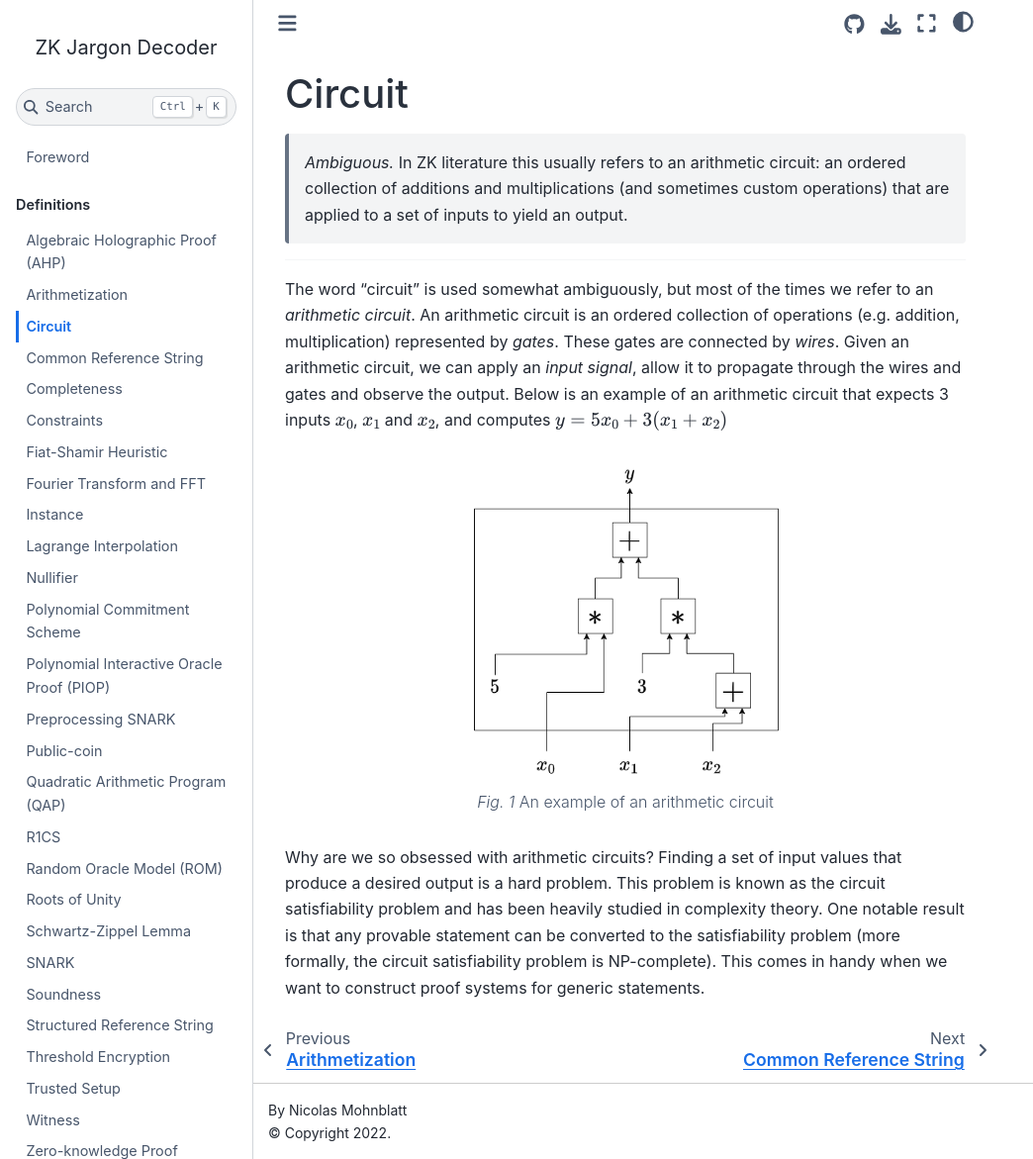
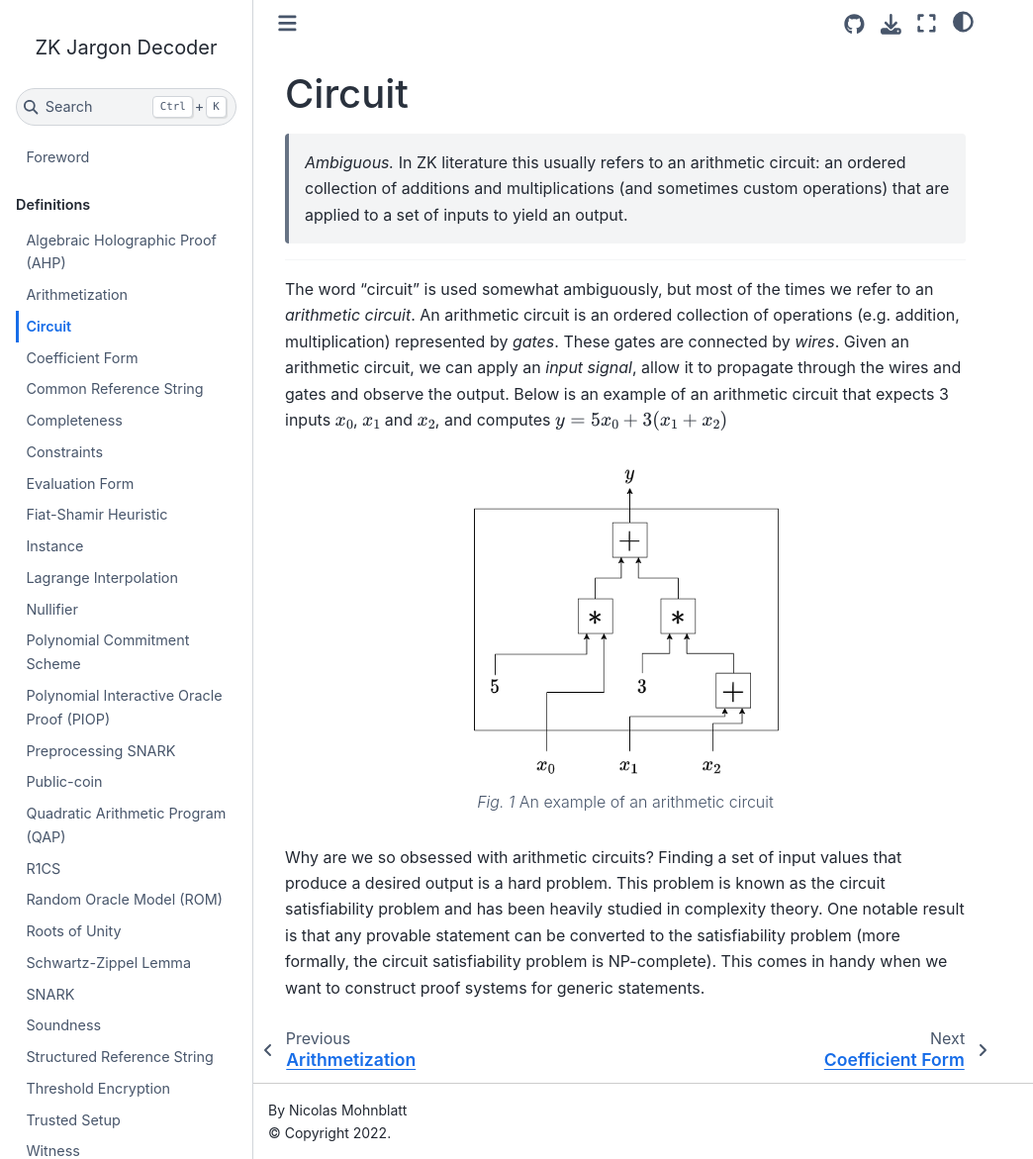
Before and after one commit to zkjargon/zkjargon.github.io, a Jupyter Book: the page built from definitions/circuit.md, in a window 1280 px wide and 1171 px high. Shown: the whole window at 99% size, without its empty margins (0-1044 px from the left). Built offline with Jupyter Book 1.0.4 settings and Sphinx 7.4.7 and the Sphinx Book theme 1.1.4, drawn with Linux system fonts in a browser that asks for light colours; pages that are not in the unit, such as notebooks, are missing from menus.

Commit message:
def: coef and eval forms of polynomials

```diff
--- a/_toc.yml
+++ b/_toc.yml
@@ -6,11 +6,13 @@
   - file: definitions/algebraic_holographic_proof
   - file: definitions/arithmetization
   - file: definitions/circuit
+  - file: definitions/coefficient_form
   - file: definitions/common_reference_string
   - file: definitions/completeness
   - file: definitions/constraints
+  - file: definitions/evaluation_form
+  - file: definitions/fast_fourier_transform
   - file: definitions/fiat_shamir
-  - file: definitions/fourier_transform
   - file: definitions/instance
   - file: definitions/lagrange_interpolation
   - file: definitions/nullifier
@@ -28,5 +30,6 @@
   - file: definitions/structured_reference_string
   - file: definitions/threshold_encryption
   - file: definitions/trusted_setup
+  - file: definitions/vanishing_polynomial
   - file: definitions/witness
   - file: definitions/zero_knowledge_proof
```
Also changed, not shown: definitions/coefficient_form.md (added, +13 -0 lines), definitions/evaluation_form.md (added, +4 -0 lines).
